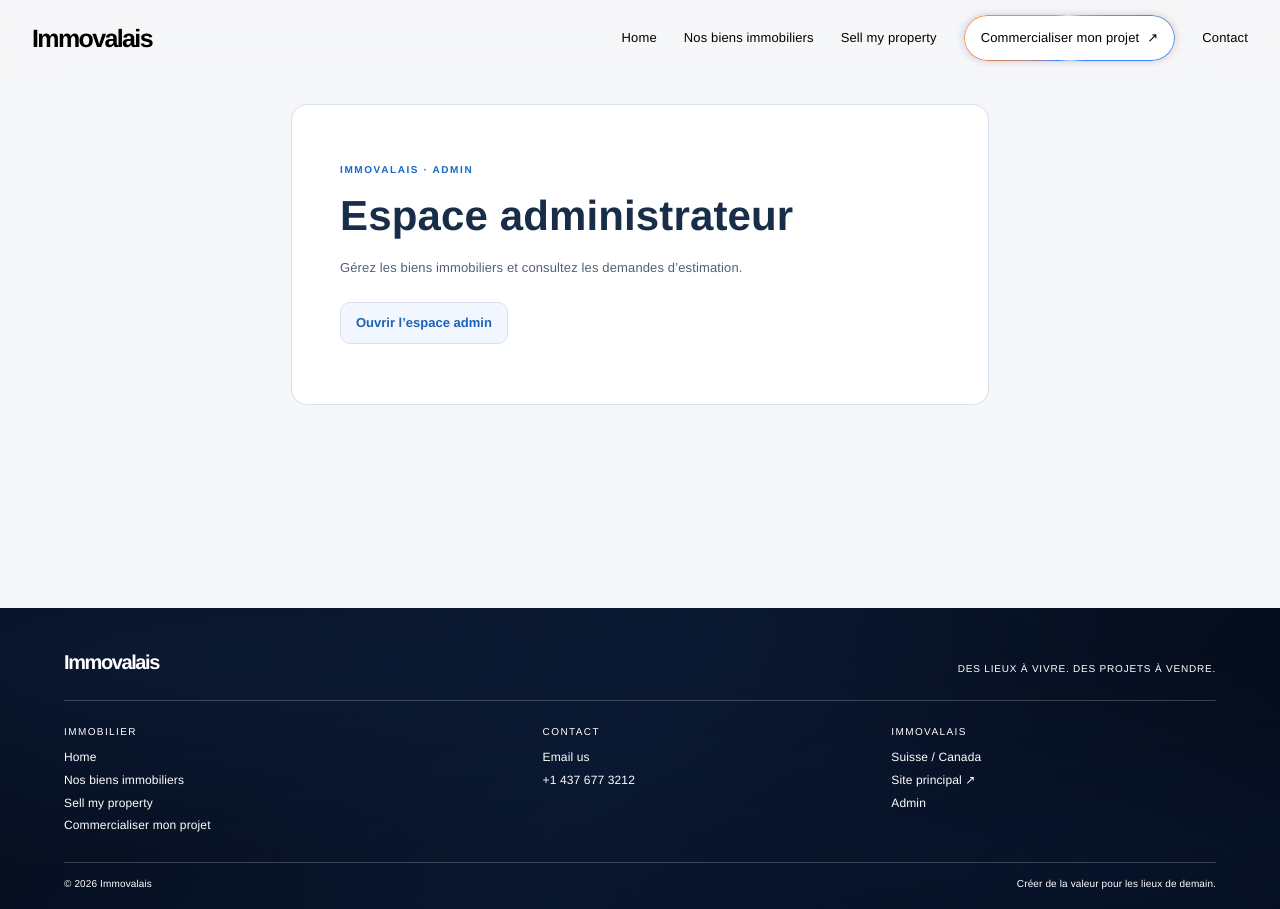
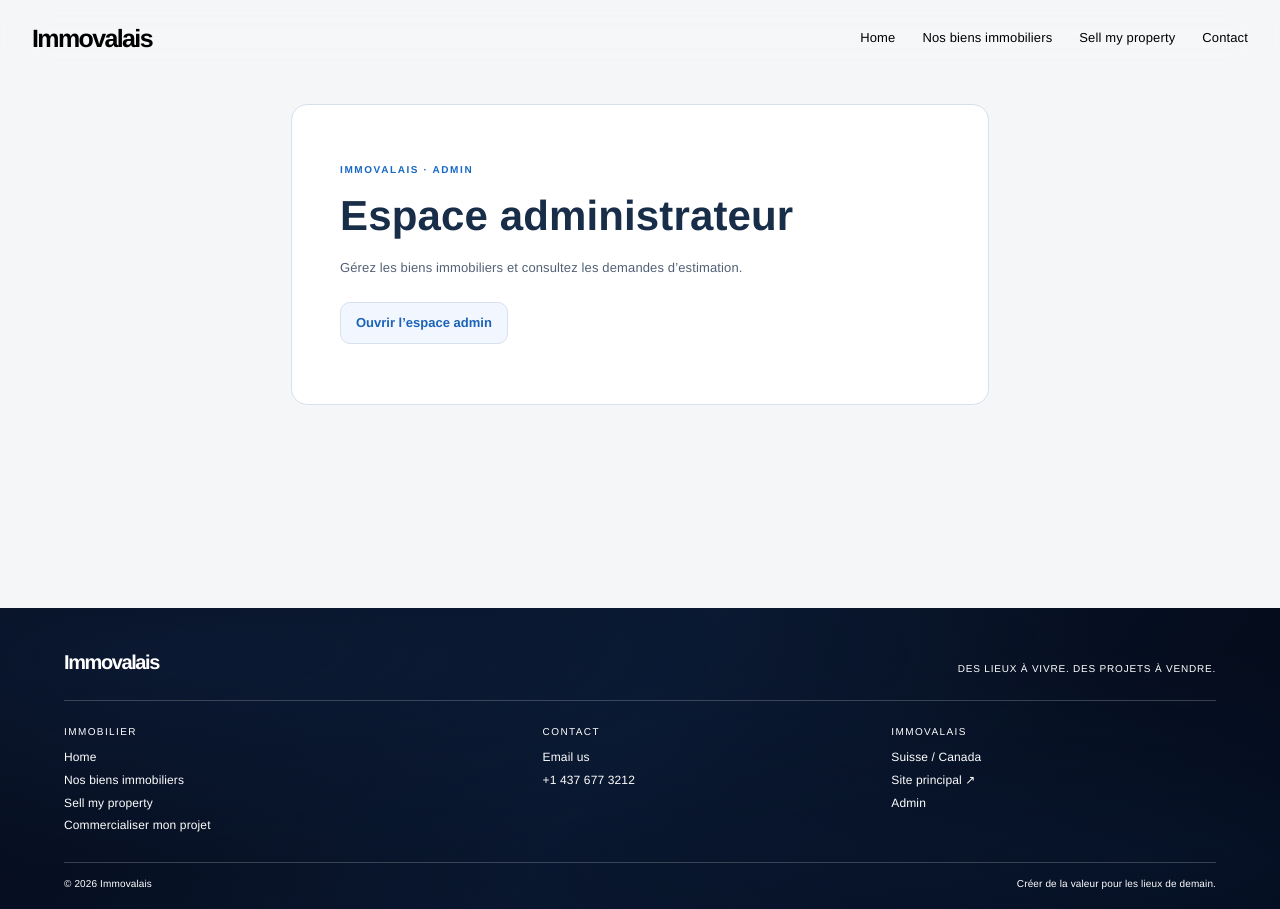
Before and after one commit to CharlesCFOC/immovalais, a Next.js app: page /en/admin in a window 1280 px wide. Built offline with nearby package versions, Linux system fonts and the light colour scheme; no server answers.

Commit message:
Remove commercialisation button from navigation

```diff
--- a/src/components/RealEstateNavigation.tsx
+++ b/src/components/RealEstateNavigation.tsx
@@ -25,7 +25,6 @@ export function RealEstateNavigation({ locale, active = "home" }: RealEstateNavi
           <Link className={active === "home" ? "is-active" : ""} href={homeHref}>Home</Link>
           <Link className={active === "listings" ? "is-active" : ""} href={listingsHref}>Nos biens immobiliers</Link>
           <Link className={active === "sell" ? "is-active" : ""} href={valuationHref}>{locale === "fr" ? "Vendre mon bien" : "Sell my property"}</Link>
-          <a className={`realEstateLocalNavCta${active === "studio" ? " is-active" : ""}`} href={withLocalePath(locale, "/immobilier/commercialisation")}>Commercialiser mon projet <span aria-hidden="true">↗</span></a>
           <a href="#site-footer">Contact</a>
         </nav>
       </div>
```
